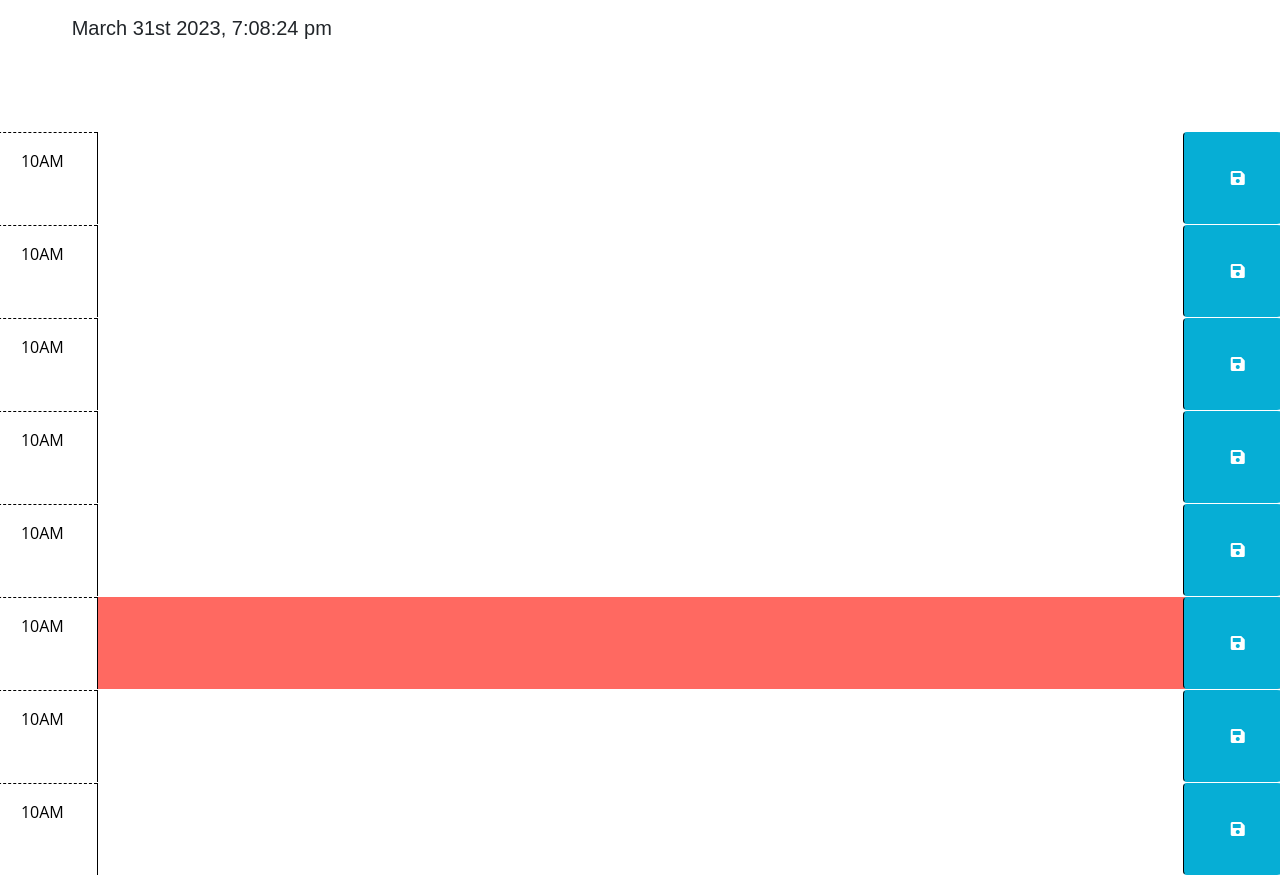
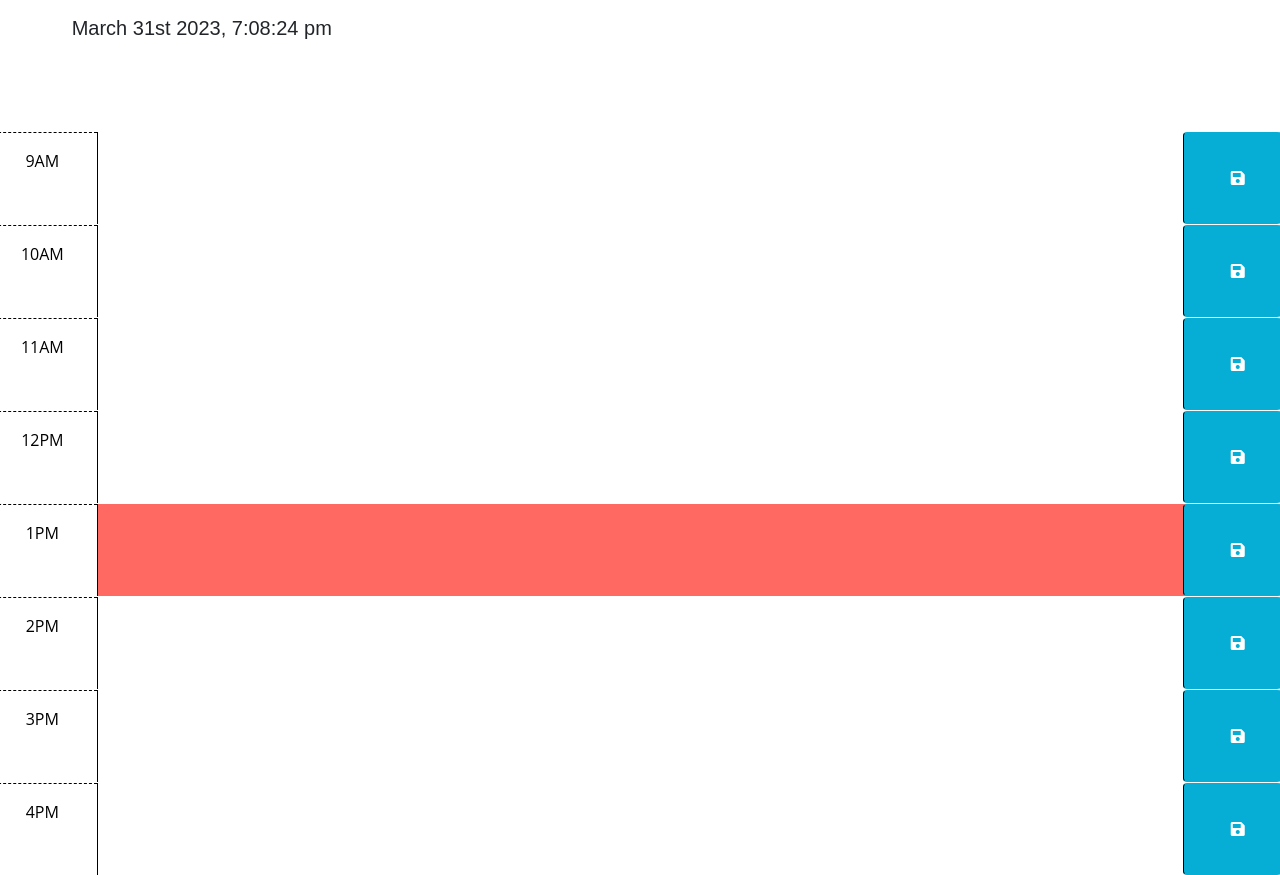
Before and after one commit to mikafeng/05_Daily-Planner, a plain HTML site: page index.html in a window 1280 px wide. Shown: the part 166-1041 px from the top of the page. Drawn offline with nearby package versions, Linux system fonts and the light colour scheme.

Commit message:
change folder structure and add ids

```diff
--- a/Develop/script.js
+++ b/Assets/script.js
@@ -24,7 +24,7 @@ var saveCalendar = function (event) {
 var currentHour = parseInt(moment().format("H"));
 //Color Blocks
 function timeBlock(hour) {
-  hour = Number(hour);
+  hour = $(`#hour`);
   currentHour = Number(currentHour);
   if (hour > currentHour) {
     return 'future'
@@ -35,12 +35,14 @@ function timeBlock(hour) {
   }
 };
 
-saveButtonEl.on('click', function(event) {
-  var calendarItem =
-    event.target.parentElement.previousElementSibling.children[0].value;
-  localStorage.setItem(event.target.attributes[0].value, calendarItem);
-});
+function handleBlockSubmit(event){
+  event.preventDefault();
 
+  var calendarItem = calInputEl.val().trim();
+  printBlockData(calendarItem)
+};
+
+saveButtonEl.on('click', handleBlockSubmit);
 
 
 
--- a/Develop/index.html
+++ b/index.html
@@ -20,7 +20,7 @@
       href="https://fonts.googleapis.com/css2?family=Fira+Sans:wght@400;700&display=swap"
       rel="stylesheet"
     />
-    <link rel="stylesheet" href="style.css" />
+    <link rel="stylesheet" href="/Assets/style.css" />
 
     <title>Work Day Scheduler</title>
   </head>
@@ -32,60 +32,61 @@
       <p id="currentDay" class="lead"></p>
     </header>
 
-<div id="hour-10" class="row time-block">
+<div id="9" class="row time-block">
+<div class="col-2 col-md-1 hour text-center py-3">9AM</div>
+<textarea class="col-8 col-md-10 cal-text" rows="3"> </textarea>
+<button class="btn saveBtn col-2 col-md-1" aria-label="save">
+<i class="fas fa-save" aria-hidden="true"></i>
+</button>
+</div>
+<div id="10" class="row time-block">
 <div class="col-2 col-md-1 hour text-center py-3">10AM</div>
 <textarea class="col-8 col-md-10 cal-text" rows="3"> </textarea>
 <button class="btn saveBtn col-2 col-md-1" aria-label="save">
 <i class="fas fa-save" aria-hidden="true"></i>
 </button>
 </div>
-<div id="hour-10" class="row time-block">
-<div class="col-2 col-md-1 hour text-center py-3">10AM</div>
+<div id="11" class="row time-block">
+<div class="col-2 col-md-1 hour text-center py-3">11AM</div>
 <textarea class="col-8 col-md-10 cal-text" rows="3"> </textarea>
 <button class="btn saveBtn col-2 col-md-1" aria-label="save">
 <i class="fas fa-save" aria-hidden="true"></i>
 </button>
 </div>
-<div id="hour-10" class="row time-block">
-<div class="col-2 col-md-1 hour text-center py-3">10AM</div>
+<div id="12" class="row time-block">
+<div class="col-2 col-md-1 hour text-center py-3">12PM</div>
 <textarea class="col-8 col-md-10 cal-text" rows="3"> </textarea>
 <button class="btn saveBtn col-2 col-md-1" aria-label="save">
 <i class="fas fa-save" aria-hidden="true"></i>
 </button>
 </div>
-<div id="hour-10" class="row time-block">
-<div class="col-2 col-md-1 hour text-center py-3">10AM</div>
+<div id="1" class="row time-block present">
+<div class="col-2 col-md-1 hour text-center py-3">1PM</div>
 <textarea class="col-8 col-md-10 cal-text" rows="3"> </textarea>
 <button class="btn saveBtn col-2 col-md-1" aria-label="save">
 <i class="fas fa-save" aria-hidden="true"></i>
 </button>
 </div>
-<div id="hour-10" class="row time-block">
-<div class="col-2 col-md-1 hour text-center py-3">10AM</div>
+<div id="2" class="row time-block">
+<div class="col-2 col-md-1 hour text-center py-3">2PM</div>
 <textarea class="col-8 col-md-10 cal-text" rows="3"> </textarea>
 <button class="btn saveBtn col-2 col-md-1" aria-label="save">
 <i class="fas fa-save" aria-hidden="true"></i>
 </button>
 </div>
-<div id="hour-10" class="row time-block present">
-<div class="col-2 col-md-1 hour text-center py-3">10AM</div>
+<div id="3" class="row time-block">
+<div class="col-2 col-md-1 hour text-center py-3">3PM</div>
+<textarea class="col-8 col-md-10 cal-text" rows="3"> </textarea>
+<button class="btn saveBtn col-2 col-md-1" aria-label="save">
+  <i class="fas fa-save" aria-hidden="true"></i>
+</button>
+</div>
+
+<div id="4" class="row time-block">
+<div class="col-2 col-md-1 hour text-center py-3">4PM</div>
 <textarea class="col-8 col-md-10 cal-text" rows="3"> </textarea>
 <button class="btn saveBtn col-2 col-md-1" aria-label="save">
 <i class="fas fa-save" aria-hidden="true"></i>
-</button>
-</div>
-<div id="hour-10" class="row time-block">
-<div class="col-2 col-md-1 hour text-center py-3">10AM</div>
-<textarea class="col-8 col-md-10 cal-text" rows="3"> </textarea>
-<button class="btn saveBtn col-2 col-md-1" aria-label="save">
-<i class="fas fa-save" aria-hidden="true"></i>
-</button>
-</div>
-<div id="hour-10" class="row time-block">
-<div class="col-2 col-md-1 hour text-center py-3">10AM</div>
-<textarea class="col-8 col-md-10 cal-text" rows="3"> </textarea>
-<button class="btn saveBtn col-2 col-md-1" aria-label="save">
-  <i class="fas fa-save" aria-hidden="true"></i>
 </button>
 </div>
 
@@ -97,6 +98,6 @@
     integrity="sha256-iu/zLUB+QgISXBLCW/mcDi/rnf4m4uEDO0wauy76x7U="
     crossorigin="anonymous"></script>
 
-    <script src="script.js"></script>
+    <script src="/Assets/script.js"></script>
   </body>
 </html>
```
Also changed, not shown: Assets/style.css (renamed from Develop/style.css).
